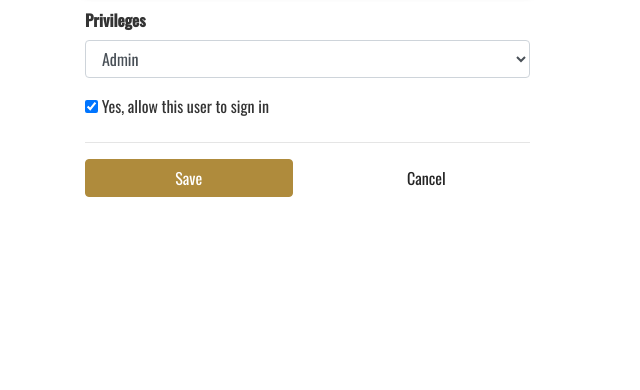
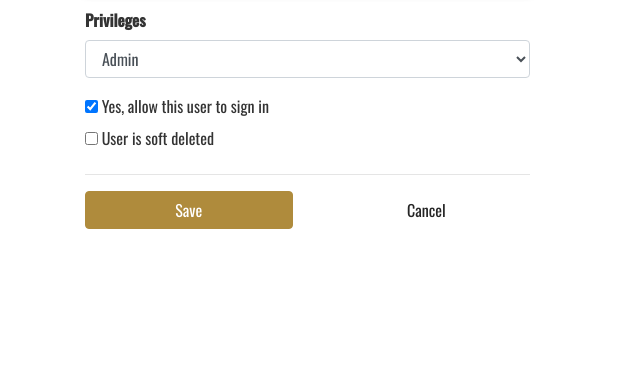
Before and after one commit to nushkovg/flexio, a Flask app: page /admin/users/edit/1 in a window 1280 px wide. Shown: the part 342-732 px from the top of the page, without its empty margins (0-640 px from the left). Run offline with Flask 2, Linux system fonts and the light colour scheme; the visitor is signed in with stand-in values (Sample User, id 1); data comes from the database, SQL or seed files in the repository; parts of the project's set-up code (start-up, migrations or seed data) failed here and were passed over; some libraries are stand-ins or nearby versions.

Commit message:
added soft delete feature to admin dashboard

```diff
--- a/flexio/blueprints/admin/forms.py
+++ b/flexio/blueprints/admin/forms.py
@@ -40,3 +40,4 @@ class UserForm(ModelForm):
                        choices=choices_from_dict(User.ROLE,
                                                  prepend_blank=False))
     active = BooleanField('Yes, allow this user to sign in')
+    deleted = BooleanField('User is soft deleted')
--- a/flexio/blueprints/admin/templates/admin/user/_form.html
+++ b/flexio/blueprints/admin/templates/admin/user/_form.html
@@ -39,6 +39,9 @@
       {% endcall %}
 
       {% call f.form_group(form.active) %}
+      {% endcall %}
+
+      {% call f.form_group(form.deleted) %}
       {% endcall %}
 
       <hr/>
--- a/flexio/blueprints/admin/views.py
+++ b/flexio/blueprints/admin/views.py
@@ -67,7 +67,8 @@ def users_edit(id):
     if form.validate_on_submit():
         if User.is_last_admin(user,
                               request.form.get('role'),
-                              request.form.get('active')):
+                              request.form.get('active'),
+                              request.form.get('deleted')):
             flash('You are the last admin, you cannot do that.', 'warning')
             return redirect(url_for('admin.users'))
 
--- a/flexio/static/styles/main.css
+++ b/flexio/static/styles/main.css
@@ -253,6 +253,10 @@ i {
     color: #af8b3c;
 }
 
+.fa-times {
+    color: #9d0000;
+}
+
 .fa-facebook, .fa-github, .fa-linkedin {
     color: #fff;
 }
```
Also changed, not shown: flexio/blueprints/admin/templates/macros/user.html (+9 -1 lines), flexio/blueprints/user/models.py (+5 -3 lines).
